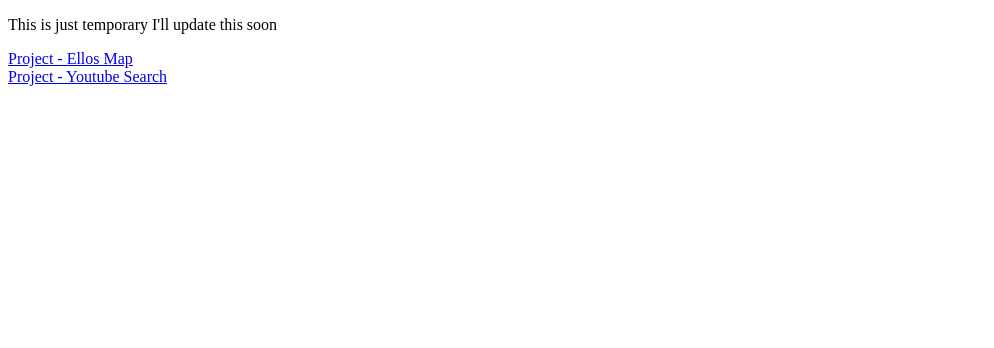
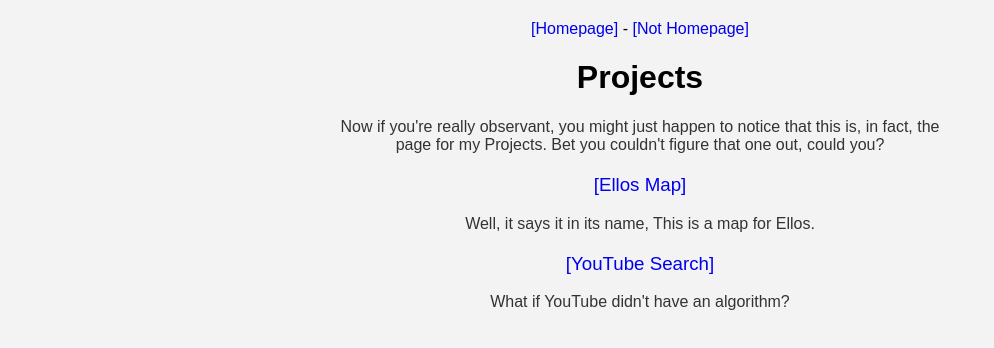
Before and after one commit to CubicKnight/CubicKnight.github.io, a plain HTML site: page projects.html in a window 1280 px wide. Shown: the whole page, without its empty margins (0-994 px from the left). Drawn offline with Linux system fonts and the light colour scheme.

Commit message:
Projects update
Added a functional projects page

```diff
--- a/projects.html
+++ b/projects.html
@@ -1,11 +1,61 @@
 <!DOCTYPE html>
 <html>
 <head>
-    <title>Projects - Landing Page</title>
+    <title>[Projects]</title>
+    <style>
+        body {
+            font-family: Arial, sans-serif;
+            max-width: 600px;
+            margin: 20px auto;
+            text-align: center;
+            background-color: #f3f3f3;
+        }
+
+        p {
+            margin-bottom: 20px;
+            color: #333;
+        }
+
+        a {
+            text-decoration: none;
+        }
+
+        a:hover {
+            text-decoration: underline;
+        }
+
+        h3 {
+            font-weight: normal;
+        }
+
+        .button-container {
+            display: flex;
+            justify-content: space-between;
+            margin-bottom: 20px;
+        }
+
+        .button-container a {
+            padding: 10px 20px;
+            border: 1px solid #333;
+            border-radius: 5px;
+        }
+    </style>
 </head>
 <body>
-    <p>This is just temporary I'll update this soon</p>
-    <a href="ellos.html">Project - Ellos Map</a><br>
-    <a href="search.html">Project - Youtube Search</a>
+    <div>
+        <a href="index.html">[Homepage]</a>
+         -
+        <a href="#">[Not Homepage]</a>
+    </div>
+
+    <h1>Projects</h1>
+
+    <p>Now if you're really observant, you might just happen to notice that this is, in fact, the page for my Projects. Bet you couldn't figure that one out, could you?</p>
+
+    <h3><a href="ellos.html">[Ellos Map]</a><br></h3>
+    <p>Well, it says it in its name, This is a map for Ellos.</p>
+
+    <h3><a href="search.html">[YouTube Search]</a></h3>
+    <p>What if YouTube didn't have an algorithm?</p>
 </body>
 </html>
```
